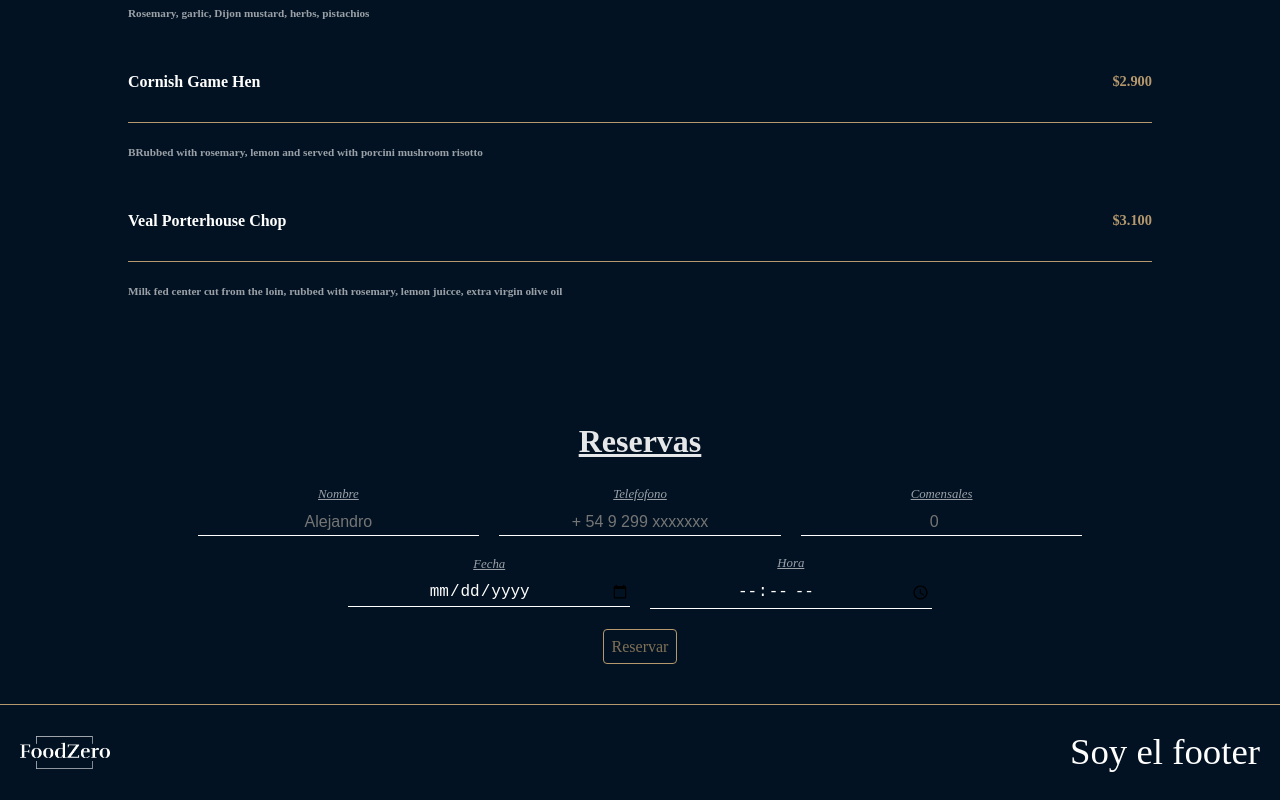
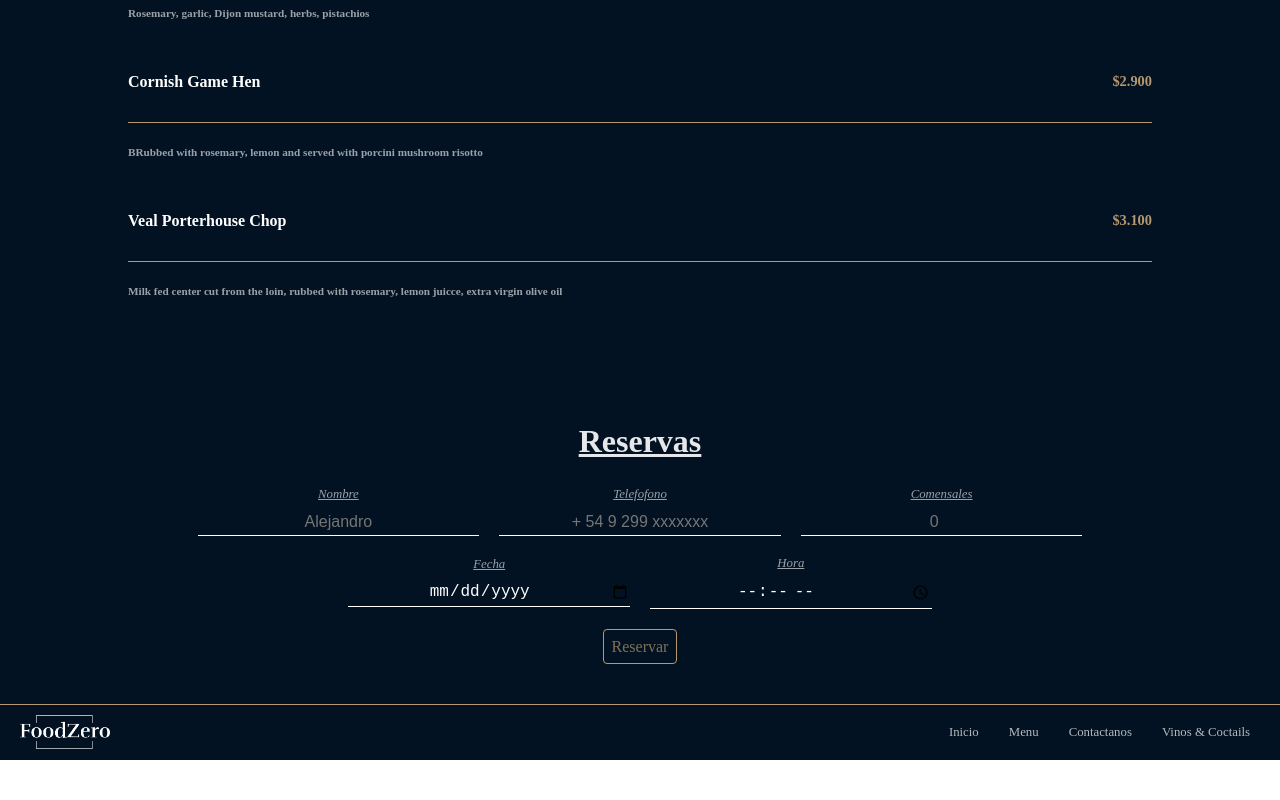
Before and after one commit to agufernndez/proyecto-restaurant-react, a React (Create React App) app in the folder frontend/: page /menuprincipal in a window 1280 px wide. Shown: the part 696-1496 px from the top of the page. After the commit the page ends 1456 px from the top, so only its background shows below. Built offline with nearby package versions, Linux system fonts and the light colour scheme.

Commit message:
meti el <Footer/> dentro de <BrowserRouter/>

```diff
--- a/frontend/src/App.js
+++ b/frontend/src/App.js
@@ -23,8 +23,8 @@ function App() {
           <Route path="/menu" element={<Menu/>}/>
           <Route path="/menuprincipal" element={<MenuPrincipal/>}/>
         </Routes>
+        <Footer/>
       </BrowserRouter>
-      <Footer/>
     </div>
   );
 }
--- a/frontend/src/components/layout/Footer/Footer.js
+++ b/frontend/src/components/layout/Footer/Footer.js
@@ -8,15 +8,14 @@ const Footer = () => {
         <div>
             <footer className='footer'>
                 <img src="./assets/Logo.png" alt="Logo Food Zero" className="logo"/>
-                <h1>Soy el footer</h1>
                 {/* <NavBar/> */}
 
-                {/* <ul>
+                <ul>
                         <li><Link to="/">Inicio</Link></li>
                         <li><Link to="/menu">Menu</Link></li>
                         <li><Link to="/contactanos">Contactanos</Link></li>
                         <li><Link to="/coctails">Vinos & Coctails</Link></li>
-                </ul> */}
+                </ul>
             </footer>
         </div>
 
```
